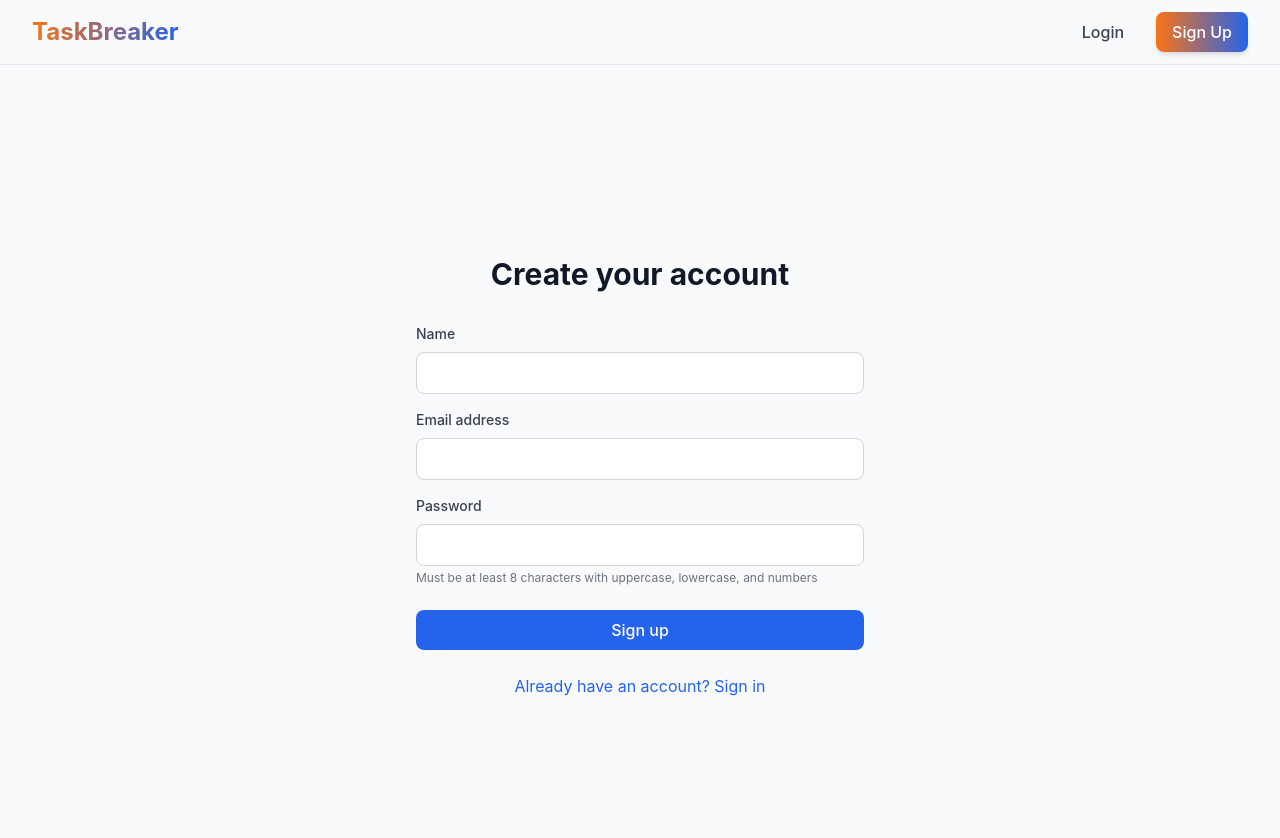
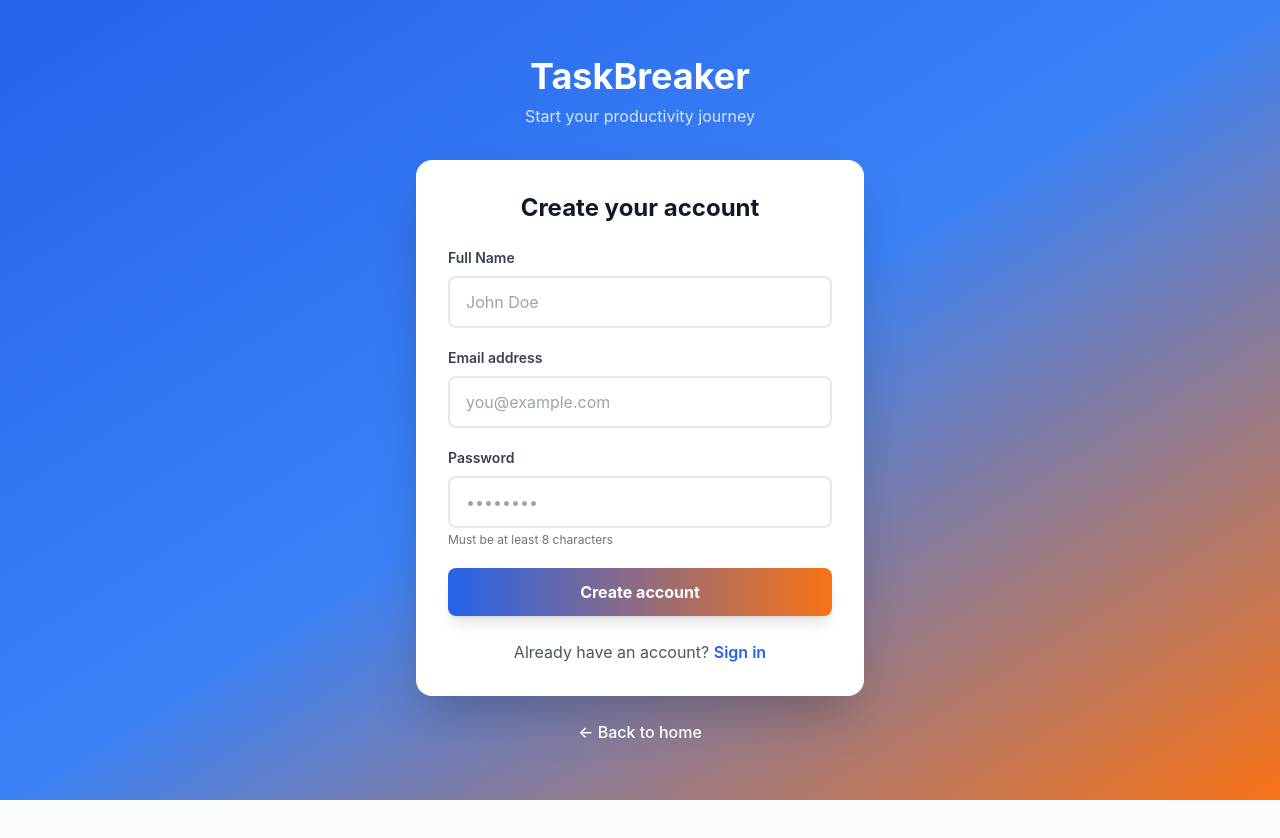
Before and after one commit to Hajar-El-Mhassani/taskBeaker, a Next.js app in the folder frontend/: page /signup in a window 1280 px wide. Shown: the top 838 px of the page. After the commit the page ends 800 px from the top, so only its background shows below. Built offline with nearby package versions, Linux system fonts and the light colour scheme.

Commit message:
Add: Professional landing page, smaller navbar, gradient login/signup pages

```diff
--- a/frontend/src/app/login/page.jsx
+++ b/frontend/src/app/login/page.jsx
@@ -4,7 +4,6 @@
 import { useRouter } from 'next/navigation';
 import Link from 'next/link';
 import { useAuth } from '@/context/AuthContext';
-import Navbar from '@/components/Navbar';
 
 export default function LoginPage() {
   const [email, setEmail] = useState('');
@@ -30,24 +29,31 @@
   };
 
   return (
-    <div>
-      <Navbar />
-      <div className="min-h-screen flex items-center justify-center bg-gray-50 py-12 px-4 sm:px-6 lg:px-8">
-        <div className="max-w-md w-full space-y-8">
-          <div>
-            <h2 className="mt-6 text-center text-3xl font-bold text-gray-900">
+    <div className="min-h-screen bg-gradient-to-br from-brand-500 via-brand-400 to-primary-600 flex items-center justify-center py-12 px-4 sm:px-6 lg:px-8">
+      <div className="max-w-md w-full">
+        {/* Logo/Brand */}
+        <div className="text-center mb-8">
+          <Link href="/" className="text-4xl font-bold text-white">
+            TaskBreaker
+          </Link>
+          <p className="mt-2 text-white/80">Welcome back!</p>
+        </div>
+
+        {/* Login Card */}
+        <div className="bg-white rounded-2xl shadow-2xl p-8">
+          <h2 className="text-2xl font-bold text-gray-900 mb-6 text-center">
             Sign in to your account
           </h2>
-          </div>
-          <form className="mt-8 space-y-6" onSubmit={handleSubmit}>
+
+          <form className="space-y-5" onSubmit={handleSubmit}>
             {error && (
-              <div className="bg-red-50 border border-red-200 text-red-700 px-4 py-3 rounded">
+              <div className="bg-red-50 border border-red-200 text-red-700 px-4 py-3 rounded-lg text-sm">
                 {error}
               </div>
             )}
-            <div className="space-y-4">
+
             <div>
-                <label htmlFor="email" className="label">
+              <label htmlFor="email" className="block text-sm font-semibold text-gray-700 mb-2">
                 Email address
               </label>
               <input
@@ -55,13 +61,15 @@
                 name="email"
                 type="email"
                 required
-                  className="input-field"
+                className="w-full px-4 py-3 border-2 border-gray-200 rounded-lg focus:border-brand-500 focus:ring-2 focus:ring-brand-200 transition-all"
+                placeholder="you@example.com"
                 value={email}
                 onChange={(e) => setEmail(e.target.value)}
               />
             </div>
+
             <div>
-                <label htmlFor="password" className="label">
+              <label htmlFor="password" className="block text-sm font-semibold text-gray-700 mb-2">
                 Password
               </label>
               <input
@@ -69,29 +77,44 @@
                 name="password"
                 type="password"
                 required
-                  className="input-field"
+                className="w-full px-4 py-3 border-2 border-gray-200 rounded-lg focus:border-brand-500 focus:ring-2 focus:ring-brand-200 transition-all"
+                placeholder="••••••••"
                 value={password}
                 onChange={(e) => setPassword(e.target.value)}
               />
             </div>
-            </div>
 
-            <div>
             <button
               type="submit"
               disabled={loading}
-                className="w-full btn-primary"
+              className="w-full bg-gradient-to-r from-brand-500 to-primary-600 text-white hover:from-brand-600 hover:to-primary-700 font-bold py-3 px-4 rounded-lg transition-all shadow-lg hover:shadow-xl disabled:opacity-50 disabled:cursor-not-allowed"
             >
-                {loading ? 'Signing in...' : 'Sign in'}
+              {loading ? (
+                <span className="flex items-center justify-center space-x-2">
+                  <div className="animate-spin rounded-full h-5 w-5 border-b-2 border-white"></div>
+                  <span>Signing in...</span>
+                </span>
+              ) : (
+                'Sign in'
+              )}
             </button>
+          </form>
+
+          <div className="mt-6 text-center">
+            <p className="text-gray-600">
+              Don't have an account?{' '}
+              <Link href="/signup" className="text-brand-600 hover:text-brand-700 font-semibold">
+                Sign up
+              </Link>
+            </p>
+          </div>
         </div>
 
-            <div className="text-center">
-              <Link href="/signup" className="text-primary-600 hover:text-primary-700">
-                Don't have an account? Sign up
+        {/* Back to Home */}
+        <div className="text-center mt-6">
+          <Link href="/" className="text-white hover:text-white/80 font-medium">
+            ← Back to home
           </Link>
-            </div>
-          </form>
         </div>
       </div>
     </div>
--- a/frontend/src/app/page.jsx
+++ b/frontend/src/app/page.jsx
@@ -1,33 +1,132 @@
 'use client';
 
-import { useEffect } from 'react';
+import Link from 'next/link';
 import { useRouter } from 'next/navigation';
 import { useAuth } from '@/context/AuthContext';
-import Navbar from '@/components/Navbar';
+import { useEffect } from 'react';
 
-export default function Home() {
-  const { user, loading } = useAuth();
+export default function LandingPage() {
+  const { user } = useAuth();
   const router = useRouter();
 
   useEffect(() => {
-    if (!loading) {
-      if (user) {
-        router.push('/dashboard');
-      } else {
-        router.push('/login');
-      }
+    if (user) {
+      router.push('/dashboard');
     }
-  }, [user, loading, router]);
+  }, [user, router]);
 
   return (
-    <div>
-      <Navbar />
-      <div className="min-h-screen flex items-center justify-center">
+    <div className="min-h-screen bg-gradient-to-br from-brand-50 via-white to-primary-50">
+      {/* Navbar */}
+      <nav className="bg-white/80 backdrop-blur-sm shadow-sm border-b border-gray-200 sticky top-0 z-50">
+        <div className="max-w-7xl mx-auto px-4 sm:px-6 lg:px-8">
+          <div className="flex justify-between h-14">
+            <div className="flex items-center">
+              <Link href="/" className="text-xl font-bold bg-gradient-to-r from-brand-500 to-primary-600 bg-clip-text text-transparent">
+                TaskBreaker
+              </Link>
+            </div>
+            <div className="flex items-center space-x-4">
+              <Link
+                href="/login"
+                className="text-gray-700 hover:text-gray-900 font-medium px-4 py-2 rounded-lg transition-all"
+              >
+                Login
+              </Link>
+              <Link
+                href="/signup"
+                className="bg-gradient-to-r from-brand-500 to-primary-600 text-white hover:from-brand-600 hover:to-primary-700 font-bold px-6 py-2 rounded-lg transition-all shadow-lg hover:shadow-xl"
+              >
+                Get Started
+              </Link>
+            </div>
+          </div>
+        </div>
+      </nav>
+
+      {/* Hero Section */}
+      <div className="max-w-7xl mx-auto px-4 sm:px-6 lg:px-8 py-20">
         <div className="text-center">
-          <h1 className="text-4xl font-bold text-gray-900 mb-4">TaskBreaker</h1>
-          <p className="text-xl text-gray-600">AI-Powered Task Planning</p>
+          {/* Main Heading */}
+          <h1 className="text-5xl md:text-6xl font-extrabold text-gray-900 mb-6">
+            Break Down Your Tasks
+            <br />
+            <span className="bg-gradient-to-r from-brand-500 to-primary-600 bg-clip-text text-transparent">
+              With AI Power
+            </span>
+          </h1>
+
+          {/* Description */}
+          <p className="text-xl md:text-2xl text-gray-600 mb-12 max-w-3xl mx-auto leading-relaxed">
+            Transform complex projects into manageable subtasks with AI-powered planning.
+            Track progress, set schedules, and achieve your goals faster.
+          </p>
+
+          {/* CTA Buttons */}
+          <div className="flex flex-col sm:flex-row items-center justify-center gap-4 mb-16">
+            <Link
+              href="/signup"
+              className="bg-gradient-to-r from-brand-500 to-primary-600 text-white hover:from-brand-600 hover:to-primary-700 font-bold px-8 py-4 rounded-lg transition-all shadow-xl hover:shadow-2xl text-lg w-full sm:w-auto"
+            >
+              Start Free Today →
+            </Link>
+            <Link
+              href="/login"
+              className="bg-white text-gray-700 hover:bg-gray-50 font-bold px-8 py-4 rounded-lg transition-all shadow-lg hover:shadow-xl border-2 border-gray-200 text-lg w-full sm:w-auto"
+            >
+              Sign In
+            </Link>
+          </div>
+
+          {/* Features Grid */}
+          <div className="grid grid-cols-1 md:grid-cols-3 gap-8 mt-20">
+            {/* Feature 1 */}
+            <div className="bg-white rounded-xl p-8 shadow-lg hover:shadow-xl transition-all border border-gray-100">
+              <div className="text-5xl mb-4">🤖</div>
+              <h3 className="text-xl font-bold text-gray-900 mb-3">AI-Powered Planning</h3>
+              <p className="text-gray-600">
+                Let AI break down your tasks into actionable subtasks with smart scheduling and priority management.
+              </p>
+            </div>
+
+            {/* Feature 2 */}
+            <div className="bg-white rounded-xl p-8 shadow-lg hover:shadow-xl transition-all border border-gray-100">
+              <div className="text-5xl mb-4">📊</div>
+              <h3 className="text-xl font-bold text-gray-900 mb-3">Progress Tracking</h3>
+              <p className="text-gray-600">
+                Monitor your progress with visual indicators, completion percentages, and detailed breakdowns.
+              </p>
+            </div>
+
+            {/* Feature 3 */}
+            <div className="bg-white rounded-xl p-8 shadow-lg hover:shadow-xl transition-all border border-gray-100">
+              <div className="text-5xl mb-4">⚡</div>
+              <h3 className="text-xl font-bold text-gray-900 mb-3">Smart Scheduling</h3>
+              <p className="text-gray-600">
+                Organize tasks by days or hours with intelligent time allocation based on your preferences.
+              </p>
+            </div>
+          </div>
+
+          {/* Social Proof */}
+          <div className="mt-20 text-center">
+            <p className="text-gray-500 mb-4">Trusted by productive teams worldwide</p>
+            <div className="flex items-center justify-center space-x-8 text-gray-400">
+              <div className="text-4xl">⭐⭐⭐⭐⭐</div>
+            </div>
+          </div>
         </div>
       </div>
+
+      {/* Footer */}
+      <footer className="bg-white border-t border-gray-200 mt-20">
+        <div className="max-w-7xl mx-auto px-4 sm:px-6 lg:px-8 py-8">
+          <div className="text-center text-gray-600">
+            <p className="font-semibold text-gray-900 mb-2">TaskBreaker</p>
+            <p className="text-sm">© 2024 TaskBreaker. All rights reserved.</p>
+          </div>
+        </div>
+      </footer>
     </div>
   );
 }
--- a/frontend/src/app/signup/page.jsx
+++ b/frontend/src/app/signup/page.jsx
@@ -4,12 +4,11 @@
 import { useRouter } from 'next/navigation';
 import Link from 'next/link';
 import { useAuth } from '@/context/AuthContext';
-import Navbar from '@/components/Navbar';
 
 export default function SignupPage() {
+  const [name, setName] = useState('');
   const [email, setEmail] = useState('');
   const [password, setPassword] = useState('');
-  const [name, setName] = useState('');
   const [error, setError] = useState('');
   const [loading, setLoading] = useState(false);
   const { signup } = useAuth();
@@ -31,37 +30,47 @@
   };
 
   return (
-    <div>
-      <Navbar />
-      <div className="min-h-screen flex items-center justify-center bg-gray-50 py-12 px-4 sm:px-6 lg:px-8">
-        <div className="max-w-md w-full space-y-8">
-          <div>
-            <h2 className="mt-6 text-center text-3xl font-bold text-gray-900">
+    <div className="min-h-screen bg-gradient-to-br from-primary-600 via-primary-500 to-brand-500 flex items-center justify-center py-12 px-4 sm:px-6 lg:px-8">
+      <div className="max-w-md w-full">
+        {/* Logo/Brand */}
+        <div className="text-center mb-8">
+          <Link href="/" className="text-4xl font-bold text-white">
+            TaskBreaker
+          </Link>
+          <p className="mt-2 text-white/80">Start your productivity journey</p>
+        </div>
+
+        {/* Signup Card */}
+        <div className="bg-white rounded-2xl shadow-2xl p-8">
+          <h2 className="text-2xl font-bold text-gray-900 mb-6 text-center">
             Create your account
           </h2>
-          </div>
-          <form className="mt-8 space-y-6" onSubmit={handleSubmit}>
+
+          <form className="space-y-5" onSubmit={handleSubmit}>
             {error && (
-              <div className="bg-red-50 border border-red-200 text-red-700 px-4 py-3 rounded">
+              <div className="bg-red-50 border border-red-200 text-red-700 px-4 py-3 rounded-lg text-sm">
                 {error}
               </div>
             )}
-            <div className="space-y-4">
+
             <div>
-                <label htmlFor="name" className="label">
-                  Name
+              <label htmlFor="name" className="block text-sm font-semibold text-gray-700 mb-2">
+                Full Name
               </label>
               <input
                 id="name"
                 name="name"
                 type="text"
-                  className="input-field"
+                required
+                className="w-full px-4 py-3 border-2 border-gray-200 rounded-lg focus:border-primary-500 focus:ring-2 focus:ring-primary-200 transition-all"
+                placeholder="John Doe"
                 value={name}
                 onChange={(e) => setName(e.target.value)}
               />
             </div>
+
             <div>
-                <label htmlFor="email" className="label">
+              <label htmlFor="email" className="block text-sm font-semibold text-gray-700 mb-2">
                 Email address
               </label>
               <input
@@ -69,13 +78,15 @@
                 name="email"
                 type="email"
                 required
-                  className="input-field"
+                className="w-full px-4 py-3 border-2 border-gray-200 rounded-lg focus:border-primary-500 focus:ring-2 focus:ring-primary-200 transition-all"
+                placeholder="you@example.com"
                 value={email}
                 onChange={(e) => setEmail(e.target.value)}
               />
             </div>
+
             <div>
-                <label htmlFor="password" className="label">
+              <label htmlFor="password" className="block text-sm font-semibold text-gray-700 mb-2">
                 Password
               </label>
               <input
@@ -83,32 +94,46 @@
                 name="password"
                 type="password"
                 required
-                  className="input-field"
+                minLength={8}
+                className="w-full px-4 py-3 border-2 border-gray-200 rounded-lg focus:border-primary-500 focus:ring-2 focus:ring-primary-200 transition-all"
+                placeholder="••••••••"
                 value={password}
                 onChange={(e) => setPassword(e.target.value)}
               />
-                <p className="text-xs text-gray-500 mt-1">
-                  Must be at least 8 characters with uppercase, lowercase, and numbers
+              <p className="text-xs text-gray-500 mt-1">Must be at least 8 characters</p>
+            </div>
+
+            <button
+              type="submit"
+              disabled={loading}
+              className="w-full bg-gradient-to-r from-primary-600 to-brand-500 text-white hover:from-primary-700 hover:to-brand-600 font-bold py-3 px-4 rounded-lg transition-all shadow-lg hover:shadow-xl disabled:opacity-50 disabled:cursor-not-allowed"
+            >
+              {loading ? (
+                <span className="flex items-center justify-center space-x-2">
+                  <div className="animate-spin rounded-full h-5 w-5 border-b-2 border-white"></div>
+                  <span>Creating account...</span>
+                </span>
+              ) : (
+                'Create account'
+              )}
+            </button>
+          </form>
+
+          <div className="mt-6 text-center">
+            <p className="text-gray-600">
+              Already have an account?{' '}
+              <Link href="/login" className="text-primary-600 hover:text-primary-700 font-semibold">
+                Sign in
+              </Link>
             </p>
           </div>
         </div>
 
-            <div>
-              <button
-                type="submit"
-                disabled={loading}
-                className="w-full btn-primary"
-              >
-                {loading ? 'Creating account...' : 'Sign up'}
-              </button>
-            </div>
-
-            <div className="text-center">
-              <Link href="/login" className="text-primary-600 hover:text-primary-700">
-                Already have an account? Sign in
+        {/* Back to Home */}
+        <div className="text-center mt-6">
+          <Link href="/" className="text-white hover:text-white/80 font-medium">
+            ← Back to home
           </Link>
-            </div>
-          </form>
         </div>
       </div>
     </div>
--- a/frontend/src/components/Navbar.jsx
+++ b/frontend/src/components/Navbar.jsx
@@ -59,9 +59,9 @@
   return (
     <nav className="bg-gray-50 shadow-md border-b border-gray-200">
       <div className="max-w-7xl mx-auto px-4 sm:px-6 lg:px-8">
-        <div className="flex justify-between h-16">
+        <div className="flex justify-between h-12">
           <div className="flex items-center">
-            <Link href={user ? '/dashboard' : '/'} className="text-2xl font-bold bg-gradient-to-r from-brand-500 to-primary-600 bg-clip-text text-transparent">
+            <Link href={user ? '/dashboard' : '/'} className="text-xl font-bold bg-gradient-to-r from-brand-500 to-primary-600 bg-clip-text text-transparent">
               TaskBreaker
             </Link>
             {user && (
```
Also changed, not shown: 2 other files (tests, documents, lock files or other folders). Lines whose indentation alone changed are shown as unchanged.
